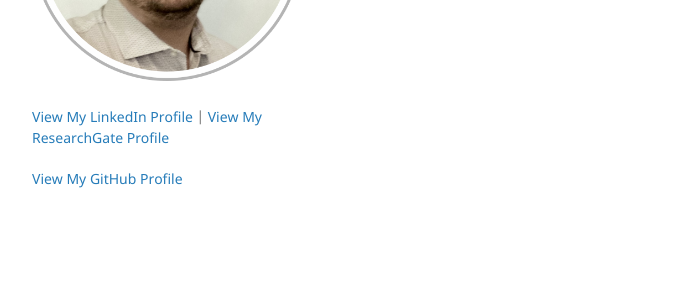
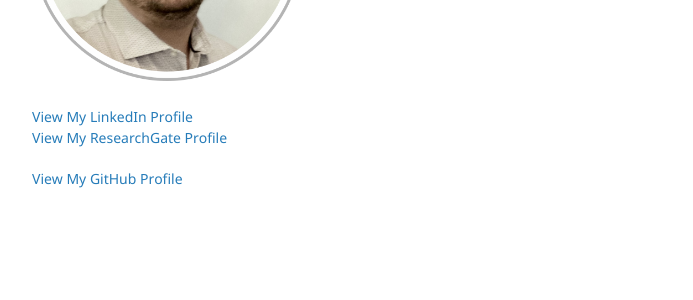
Before and after one commit to fabienrouault/fabienrouault.github.io, a Jekyll site: the page built from another-page.md, in a window 1280 px wide. Shown: the part 298-598 px from the top of the page, without its empty margins (178-871 px from the left). Built offline with Jekyll 4.4.1, drawn with Linux system fonts in a browser that asks for light colours; our own code applies the rules of GitHub Pages for plain Markdown files.

```diff
--- a/_config.yml
+++ b/_config.yml
@@ -1,9 +1,8 @@
 title: Fabien Rouault
 logo: /assets/img/Photo_profil.png
 description: <p align="left">
-
-  <a href="https://fr.linkedin.com/in/fabien-rouault-b9430725/">View My LinkedIn Profile</a> |
-  <a href="https://www.researchgate.net/profile/Fabien-Rouault-2">View My ResearchGate Profile</a>
+  <a href="https://fr.linkedin.com/in/fabien-rouault-b9430725/">View My LinkedIn Profile</a> <br>
+  <a href="https://www.researchgate.net/profile/Fabien-Rouault-2">View My ResearchGate Profile</a> <br>
   </p>
 show_downloads: false
 google_analytics:
```
